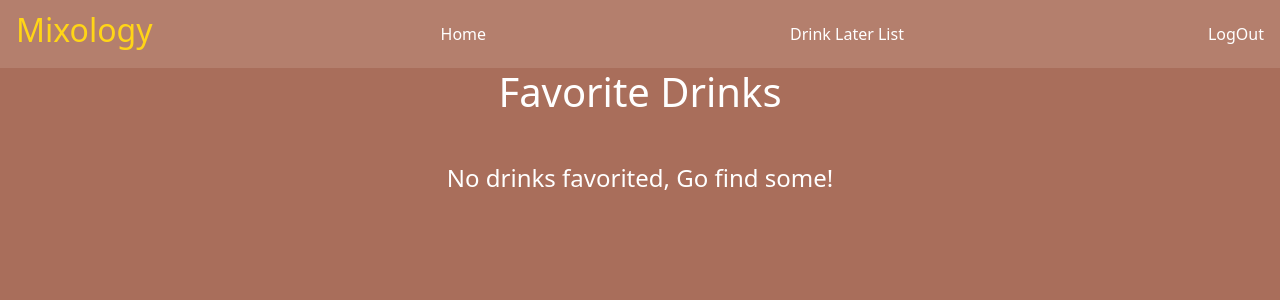
After one commit to podop29/cocktail, a Flask app: page /1/likes in a window 1280 px wide. The commit adds this page. Shown: the top 300 px of the page. Run offline with Flask 2, Linux system fonts and the light colour scheme; the visitor is signed in with stand-in values (Sample User, id 1); data that the repository does not hold is empty.

Commit message:
added favorite drinks feature

```diff
--- a/app.py
+++ b/app.py
@@ -110,3 +110,47 @@ def register_user():
 def logout():
     session.pop('user_id')
     return redirect('/')
+
+
+
+#Likes and comments
+@app.route('/drink/<int:drinkid>/like')
+def add_like(drinkid):
+    """Route for adding a like to the db"""
+    if "user_id" not in session:
+        return redirect('/login')
+    new_like = Likes(user_id = session["user_id"], drink_id = drinkid)
+    db.session.add(new_like)
+    db.session.commit()
+    return redirect(f'/{session["user_id"]}/likes')
+
+
+@app.route('/<int:user_id>/likes')
+def show_likes(user_id):
+    """Route for showing a user their likes"""
+    if "user_id" not in session:
+        return redirect('/login')
+    likes = Likes.query.filter_by(user_id = user_id)
+    drink_list_ids = []
+    drink_list = []
+
+    for like in likes:
+        id = like.drink_id
+        drink_list_ids.append(id)
+
+    idx = 0
+    for drink in drink_list_ids:
+        data = requests.get(f"{BASE_API_URL}lookup.php?i={drink_list_ids[idx]}").json()
+        drink = create_drink(data)
+        drink_list.append(drink)
+        idx += 1
+
+
+    return render_template('show-likes.html', drinks = drink_list)
+
+@app.route('/<int:user_id>/likes/remove/<int:drink_id>', methods=["POST"])
+def remove_drink(user_id,drink_id):
+    likes = Likes.query.filter_by(drink_id = drink_id).first()
+    db.session.delete(likes)
+    db.session.commit()
+    return redirect(f'/{user_id}/likes')
--- a/helpers.py
+++ b/helpers.py
@@ -51,7 +51,6 @@ def create_drink(data):
             ingredients.append( data["drinks"][0][f'strIngredient{i}'])
         if data["drinks"][0][f'strMeasure{i}'] is not None:
             measurments.append( data["drinks"][0][f'strMeasure{i}'])
-    print(ingredients)
     drink_dict = {'name': data["drinks"][0]['strDrink'],
                       'id': data["drinks"][0]['idDrink'],
                       'img_url' : data["drinks"][0]['strDrinkThumb'],
--- a/static/styles.css
+++ b/static/styles.css
@@ -63,30 +63,31 @@ input[type=text], [type=password] {
 }
 
 /*Header Stuff nav bar*/
-
 .navbar {
     list-style-type: none;
     margin: 0;
     padding: 0;
     overflow: hidden;
     background-color: #b47f6d;
+    display: block;
+
   }
 
   .baritem {
-    float: left;
+    float: right;
   }
 
-  .baritem a {
+  .baritem .ab {
     display: block;
     color: white;
     text-align: right;
     padding: 14px 16px;
     text-decoration: none;
-    margin: 0;
+    margin-top: 0%;
   }
 
-  .baritem a:hover {
-    background-color: #b47f6d;
+  .baritem .ab:hover {
+    background-color: #e6a58f;
   }
 
 
--- a/templates/base.html
+++ b/templates/base.html
@@ -14,12 +14,12 @@
 <body>
    <ul class="navbar">
        <li class="h2 ms-3 yellow baritem">Mixology</li>
-       <li class="baritem"><a href="/">Home</a></li>
+       <li class="baritem"><a class="ab" href="/">Home</a></li>
        {%if session['user_id']%}
-       <li class="baritem"><a href="/logout">LogOut</a></li>
-
+       <li class="baritem"><a class="ab" href="/{{session['user_id']}}/likes">Drink Later List</a></li>
+       <li class="baritem"><a class="ab"href="/logout">LogOut</a></li>
        {%else%}
-       <li class="baritem"><a href="/login">Login</a></li>
+       <li class="baritem"><a class="ab"href="/login">Login</a></li>
        {%endif%}
 
    </ul>
--- /dev/null
+++ b/templates/show-likes.html
@@ -0,0 +1,30 @@
+{%extends 'base.html'%}
+{%block title%}likes{%endblock%}
+{%block content%}
+
+<div class="center">
+<h1>Favorite Drinks</h1>
+{%if drinks%}
+<div class="row row-cols-3 mt-5 mx-auto">
+
+{%for drink in drinks%}
+
+<div class="col-sm-2 drink-showcase">
+
+    <img class="img-thumbnail" src="{{drink.img_url}}" alt="Img for {{drink.name}}" width="95%">
+    <h4><a class="link-warning" href="/drink/{{drink.id}}">{{drink.name}}</a></h4>
+    <form method="post" action="/{{session['user_id']}}/likes/remove/{{drink.id}}">
+    <button class="btn btn-sm btn-danger mt-1 mb-3">Remove</button>
+    </form>
+</div>
+
+{% endfor %}
+</div>
+
+{%else%}
+<h4 class="center mt-5">No drinks favorited, Go find some!</h4>
+{%endif%}
+
+
+</div>
+{%endblock%}
```
Also changed, not shown: models.py (+4 -5 lines), templates/show-drink-details.html (+22 -9 lines).
